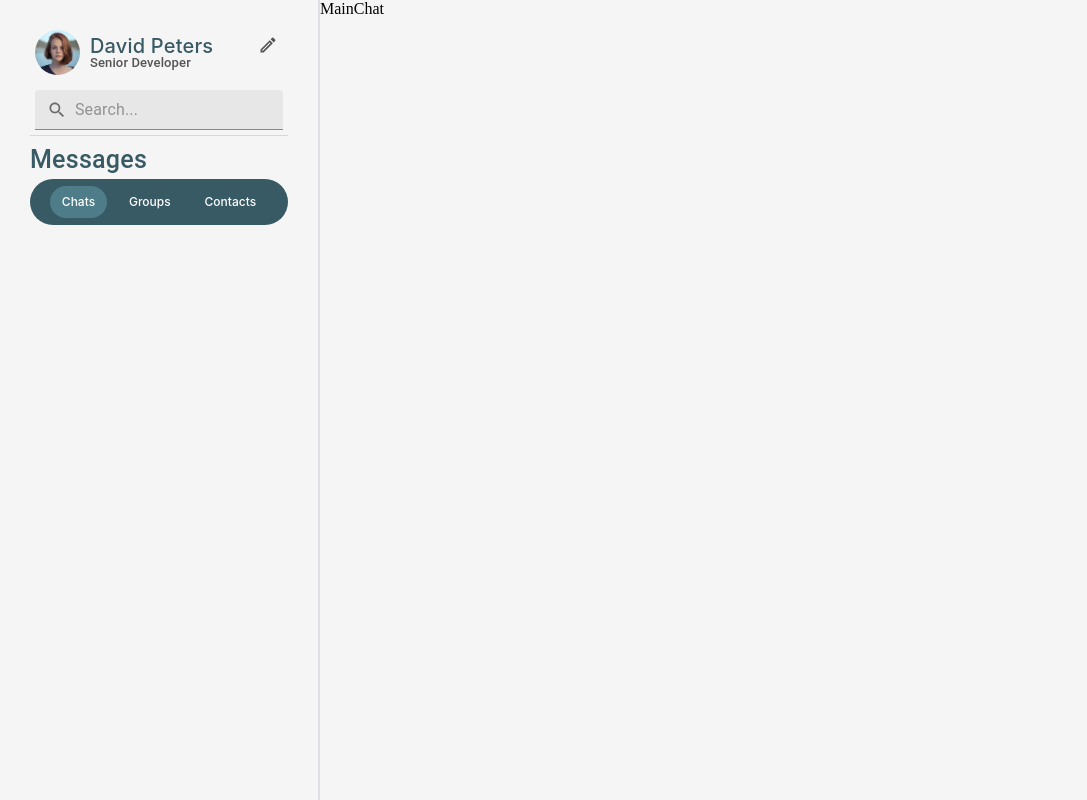
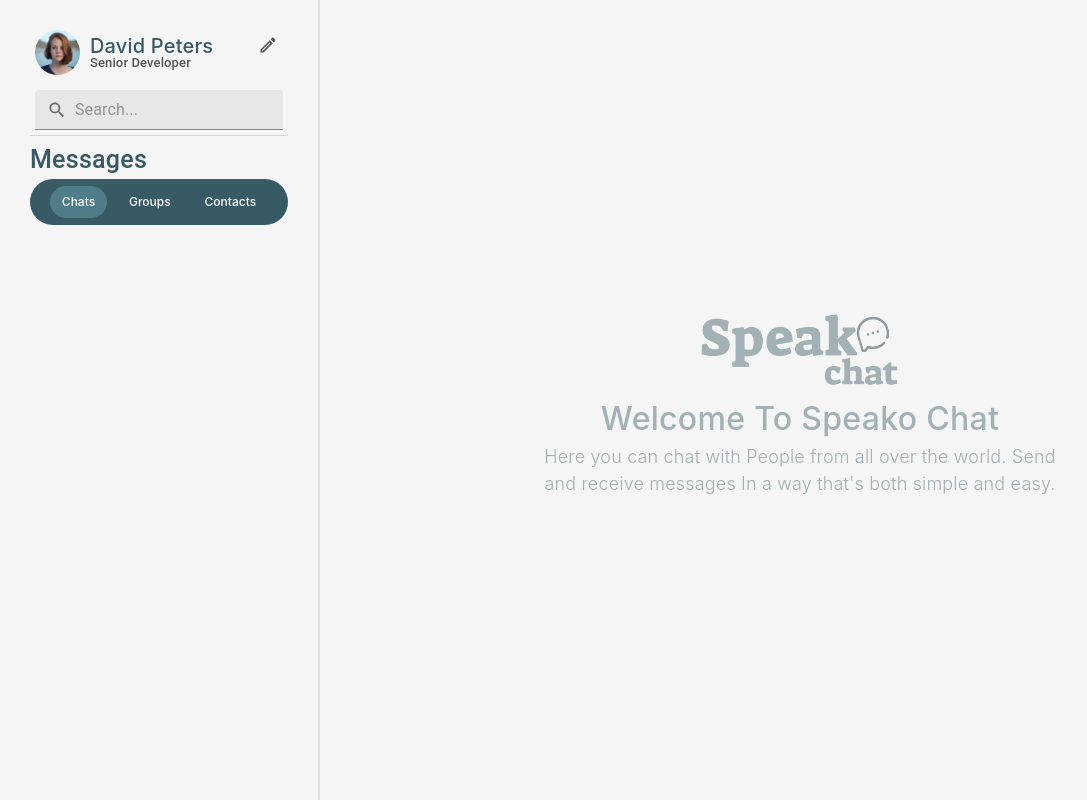
Before and after one commit to m-ehab2/ChatIO---FrontEnd, a React (Vite) app: page /chat in a window 1280 px wide. Shown: the whole page, without its empty margins (0-1087 px from the left). Built offline with nearby package versions, Linux system fonts and the light colour scheme.

Commit message:
modify : some edits for main chat

```diff
--- a/src/Pages/Chat/MainChat.tsx
+++ b/src/Pages/Chat/MainChat.tsx
@@ -1,5 +1,16 @@
-import React from "react";
-
+import { Box } from "@mui/material";
+import NeutralBox from "../../components/Chat/MainChat/NeutralBox";
 export default function MainChat() {
-  return <div>MainChat</div>;
+  return (
+    <Box
+      sx={{
+        display: "flex",
+        alignItems: "center",
+        height: "100%",
+        justifyContent: "center",
+      }}
+    >
+      <NeutralBox />
+    </Box>
+  );
 }
```
